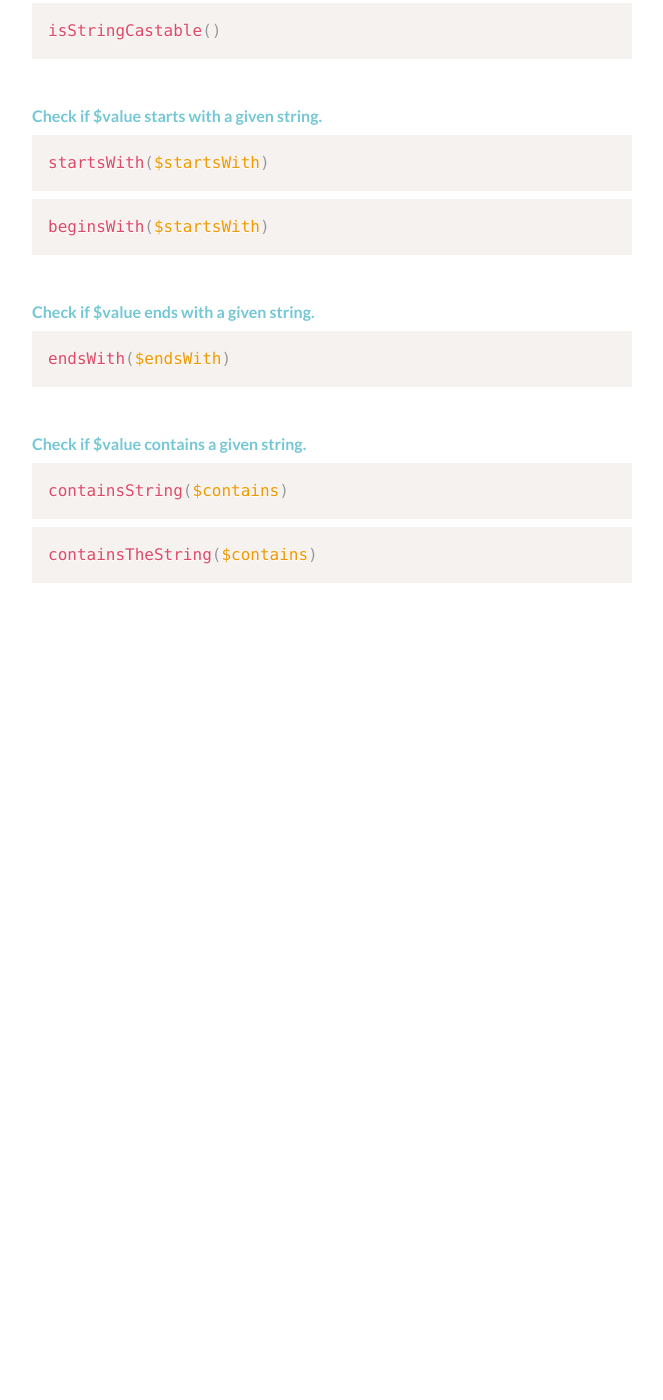
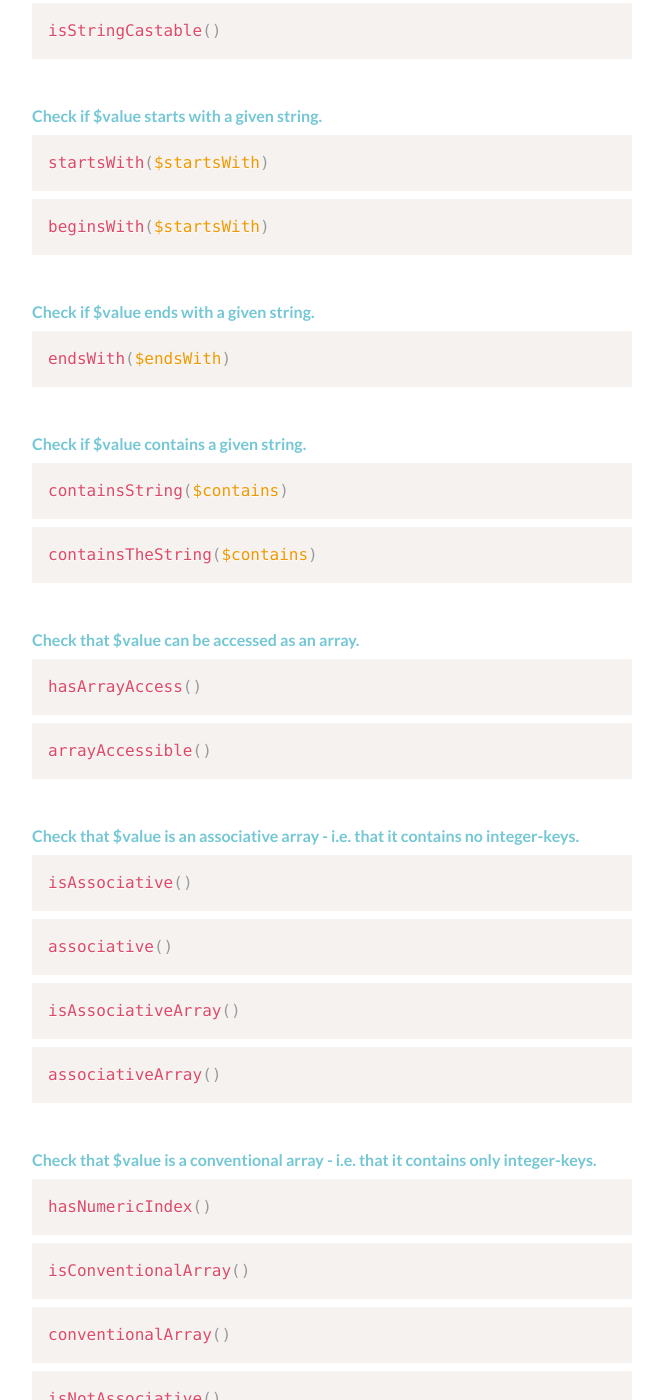
Before and after one commit to moccalotto/moccalotto.github.com, a Jekyll site: the page built from docs/valit.md, in a window 1280 px wide and 1400 px high, scrolled down 16694 px. Shown: the whole window, without its empty margins (308-971 px from the left). Built offline with Jekyll 4.4.1, drawn with Linux system fonts in a browser that asks for light colours; nearby versions of some CDN libraries; before the commit the page ends 17312 px from its top, so only the background shows below that; some of the changed text lies outside the part shown.

Commit message:
New checks.

```diff
--- a/_data/validationChecks.yml
+++ b/_data/validationChecks.yml
@@ -554,5 +554,66 @@
             "containsTheString"
         ],
         "paramlist": "$contains"
+    },
+    {
+        "name": "checkArrayAccess",
+        "description": "Check that $value can be accessed as an array.",
+        "aliases": [
+            "hasArrayAccess",
+            "arrayAccessible"
+        ],
+        "paramlist": ""
+    },
+    {
+        "name": "checkAssociative",
+        "description": "Check that $value is an associative array - i.e. that it contains no integer-keys.",
+        "aliases": [
+            "isAssociative",
+            "associative",
+            "isAssociativeArray",
+            "associativeArray"
+        ],
+        "paramlist": ""
+    },
+    {
+        "name": "checkNumericIndex",
+        "description": "Check that $value is a conventional array - i.e. that it contains only integer-keys.",
+        "aliases": [
+            "hasNumericIndex",
+            "isConventionalArray",
+            "conventionalArray",
+            "isNotAssociative",
+            "notAssociative"
+        ],
+        "paramlist": ""
+    },
+    {
+        "name": "checkNotEmpty",
+        "description": "Check that $value is a non-empty array or Countable",
+        "aliases": [
+            "isNotEmptyArray",
+            "notEmptyArray",
+            "isNotEmpty",
+            "notEmpty"
+        ],
+        "paramlist": ""
+    },
+    {
+        "name": "checkUniqueValues",
+        "description": "Check that $value is an array with unique values.",
+        "aliases": [
+            "hasUniqueValues",
+            "uniqueValues"
+        ],
+        "paramlist": ""
+    },
+    {
+        "name": "checkKeyExists",
+        "description": "Check that $value is an array or ArrayAccess that has the given $key",
+        "aliases": [
+            "hasKey",
+            "keyExists"
+        ],
+        "paramlist": "$key"
     }
 ]
```
